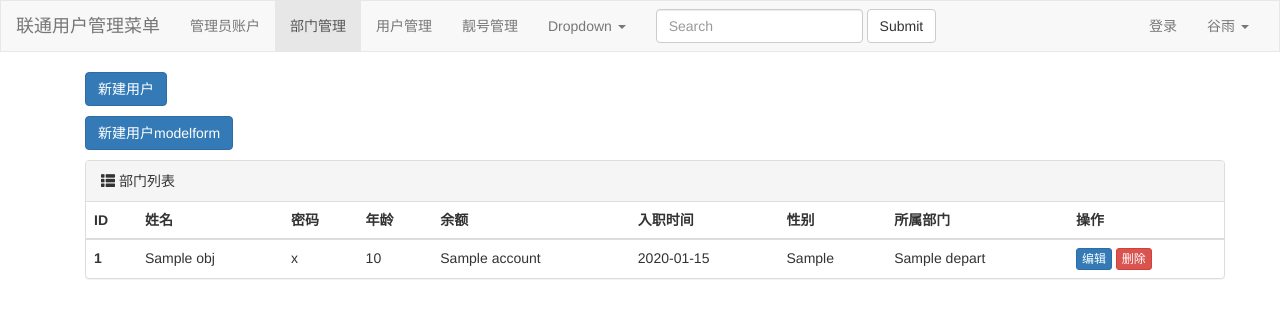
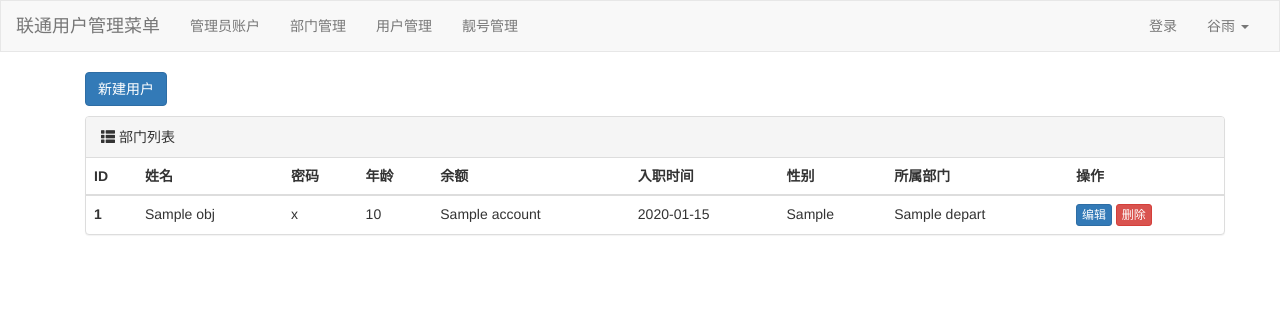
Before and after one commit to GrainRainx/djangotest, a Django app: template day16/app01/templates/user_list.html in a window 1280 px wide. Shown: the top 318 px of the page. Run offline with Django 4.2, Linux system fonts and the light colour scheme; the template is opened without the code that fills it: most values are stand-ins (such as "Sample title", 1, 10 or a date in 2020); some libraries are stand-ins or nearby versions.

Commit message:
not finish zhongjianjian

```diff
--- a/day16/app01/models.py
+++ b/day16/app01/models.py
@@ -1,6 +1,10 @@
 from django.db import models
 
 # Create your models here.
+
+
+
+
 
 
 class Admin(models.Model):
--- a/day16/app01/templates/layout.html
+++ b/day16/app01/templates/layout.html
@@ -32,30 +32,30 @@
         <div class="collapse navbar-collapse" id="bs-example-navbar-collapse-1">
             <ul class="nav navbar-nav">
                 <li><a href="/admin/list/">管理员账户</a></li>
-                <li class="active"><a href="/depart/list/">部门管理 <span class="sr-only">(current)</span></a></li>
+                <li class=""><a href="/depart/list/">部门管理 <span class=""></span></a></li>
                 <li><a href="/user/list/">用户管理</a></li>
                 <li><a href="/pretty/list/">靓号管理</a></li>
 
-                <li class="dropdown">
-                    <a href="#" class="dropdown-toggle" data-toggle="dropdown" role="button" aria-haspopup="true"
-                       aria-expanded="false">Dropdown <span class="caret"></span></a>
-                    <ul class="dropdown-menu">
-                        <li><a href="#">Action</a></li>
-                        <li><a href="#">Another action</a></li>
-                        <li><a href="#">Something else here</a></li>
-                        <li role="separator" class="divider"></li>
-                        <li><a href="#">Separated link</a></li>
-                        <li role="separator" class="divider"></li>
-                        <li><a href="#">One more separated link</a></li>
-                    </ul>
-                </li>
+{#                <li class="dropdown">#}
+{#                    <a href="#" class="dropdown-toggle" data-toggle="dropdown" role="button" aria-haspopup="true"#}
+{#                       aria-expanded="false">Dropdown <span class="caret"></span></a>#}
+{#                    <ul class="dropdown-menu">#}
+{#                        <li><a href="#">Action</a></li>#}
+{#                        <li><a href="#">Another action</a></li>#}
+{#                        <li><a href="#">Something else here</a></li>#}
+{#                        <li role="separator" class="divider"></li>#}
+{#                        <li><a href="#">Separated link</a></li>#}
+{#                        <li role="separator" class="divider"></li>#}
+{#                        <li><a href="#">One more separated link</a></li>#}
+{#                    </ul>#}
+{#                </li>#}
             </ul>
-            <form class="navbar-form navbar-left">
-                <div class="form-group">
-                    <input type="text" class="form-control" placeholder="Search">
-                </div>
-                <button type="submit" class="btn btn-default">Submit</button>
-            </form>
+{#            <form class="navbar-form navbar-left">#}
+{#                <div class="form-group">#}
+{#                    <input type="text" class="form-control" placeholder="Search">#}
+{#                </div>#}
+{#                <button type="submit" class="btn btn-default">Submit</button>#}
+{#            </form>#}
             <ul class="nav navbar-nav navbar-right">
                 <li><a href="#">登录</a></li>
                 <li class="dropdown">
--- a/day16/app01/templates/user_list.html
+++ b/day16/app01/templates/user_list.html
@@ -5,12 +5,12 @@
 
     <div>
         <div class="container">
-            <div style="margin-bottom: 10px">
-                <a class="btn btn-primary" href="/user/add/" target="_blank">新建用户</a>
-            </div>
+{#            <div style="margin-bottom: 10px">#}
+{#                <a class="btn btn-primary" href="/user/add/" target="_blank">新建用户</a>#}
+{#            </div>#}
 
             <div style="margin-bottom: 10px">
-                <a class="btn btn-primary" href="/user/model/form/add/" target="_blank">新建用户modelform</a>
+                <a class="btn btn-primary" href="/user/model/form/add/" target="_blank">新建用户</a>
             </div>
 
             <div class="panel panel-default">
--- a/day16/day16/settings.py
+++ b/day16/day16/settings.py
@@ -48,6 +48,7 @@ MIDDLEWARE = [
     'django.contrib.auth.middleware.AuthenticationMiddleware',
     'django.contrib.messages.middleware.MessageMiddleware',
     'django.middleware.clickjacking.XFrameOptionsMiddleware',
+    'app01.middleware.auth.AuthMiddleware'
 ]
 
 ROOT_URLCONF = 'day16.urls'
```
Also changed, not shown: day16/app01/middleware/auth.py (added, +13 -0 lines), day16/app01/views/admin.py (+7 -0 lines), day16/app01/views/auth.py (added, +13 -0 lines).
